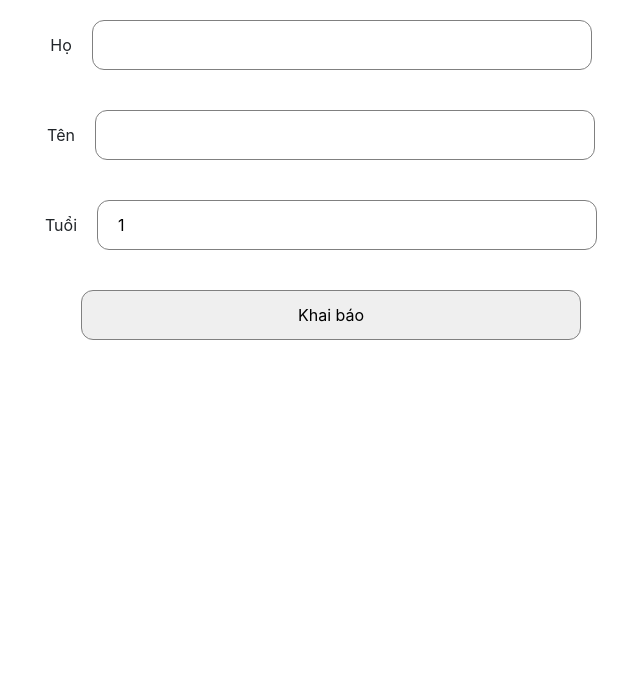
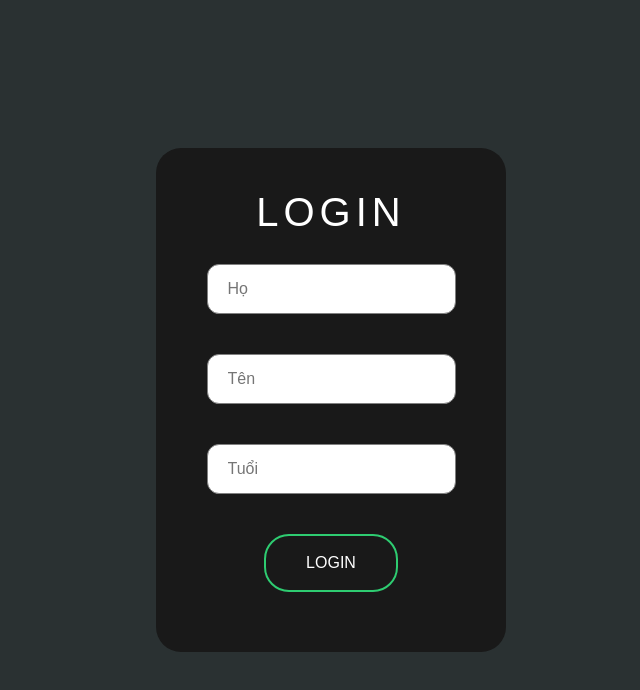
Before and after one commit to trinhphuongdesigner/batch-2-js, a React (Create React App) app in the folder batch-02-reactjs/: page / in a window 1280 px wide. Shown: the top 690 px of the page, without its empty margins (309-949 px from the left). Built offline with nearby package versions, Linux system fonts and the light colour scheme.

Commit message:
react-hook-form vs yup

```diff
--- a/batch-02-reactjs/src/App.js
+++ b/batch-02-reactjs/src/App.js
@@ -4,6 +4,7 @@ import ButtonAccordions from './components/buttonAccordions/index.jsx';
 import ImagePage from './components/image.jsx';
 import Tabs from './components/tabs/index.jsx';
 import FormBasic from './components/form/FormBasic.jsx';
+import FormLogin from './components/form/FormLogin.jsx';
 
 import './App.css';
 import './style.css';
@@ -17,7 +18,9 @@ function App() {
 
       <ImagePage /> */}
 
-      <FormBasic />
+      {/* <FormBasic /> */}
+
+      <FormLogin />
     </>
   );
 }
--- a/batch-02-reactjs/src/components/form/FormBasic.jsx
+++ b/batch-02-reactjs/src/components/form/FormBasic.jsx
@@ -24,6 +24,11 @@ function FormBasic(props) {
   const onChangeUser = (e) => {
     // style 2
     const { name, value } = e.target;
+    setErrors((prev) => ({
+      ...prev,
+      [name]: [],
+    }))
+
     setUser((prevState) => ({
       ...prevState,
       [name]: value,
@@ -97,6 +102,39 @@ function FormBasic(props) {
     );
   };
 
+  const onBlurInput = (e) => {
+    let err = {
+      age: [],
+      firstName: [],
+      lastName: [],
+    };
+
+    if (e.target.name === 'firstName') {
+      if (!e.target.value) {
+        err = {
+          ...err,
+          firstName: [...err.firstName, 'Vui lòng nhập họ'],
+        };
+      }
+
+      if (e.target.value && e.target.value.length > 10) {
+        err = {
+          ...err,
+          firstName: [...err.firstName, 'Họ không được vượt quá 10 ký tự'],
+        };
+      }
+
+      if (
+        err.age.length > 0 ||
+        err.firstName.length > 0 ||
+        err.lastName.length > 0
+      ) {
+        setErrors(err);
+        return;
+      }
+    }
+  }
+
   return (
     <form className="container" onSubmit={onSubmitData}>
       <div>
@@ -104,10 +142,11 @@ function FormBasic(props) {
         <input
           id="firstName"
           type="text"
-          value={user.firstName}
           name="firstName"
           // onChange={(e) => onChangeUser('firstName', e)} // style 1
+          value={user.firstName}
           onChange={onChangeUser} // style 2
+          onBlur={onBlurInput}
         />
         {errors.firstName.length > 0 && (
           <ol>
@@ -128,6 +167,13 @@ function FormBasic(props) {
           // onChange={(e) => onChangeUser('lastName', e)}
           onChange={onChangeUser} // style 2
         />
+        {errors.lastName.length > 0 && (
+          <ol>
+            {errors.lastName.map((item) => (
+              <li>{item}</li>
+            ))}
+          </ol>
+        )}
       </div>
 
       <div>
@@ -141,10 +187,25 @@ function FormBasic(props) {
           // onChange={(e) => onChangeUser('age', e)}
           onChange={onChangeUser} // style 2
         />
+        {errors.age.length > 0 && (
+          <ol>
+            {errors.age.map((item) => (
+              <li>{item}</li>
+            ))}
+          </ol>
+        )}
       </div>
 
       {/* <button onClick={onSubmitData}>Khai báo</button> */}
-      <input type="submit" value="Khai báo"></input>
+      <input
+        type="submit"
+        value="Khai báo"
+        disabled={
+          errors.age.length > 0 ||
+          errors.firstName.length > 0 ||
+          errors.lastName.length > 0
+        }
+      ></input>
     </form>
   );
 }
--- /dev/null
+++ b/batch-02-reactjs/src/components/form/FormLogin.css
@@ -0,0 +1,104 @@
+body {
+  margin: 0;
+  padding: 0;
+  font-family: sans-serif;
+  background: #2a3132;
+}
+
+.box {
+  display: flex;
+  flex-direction: column;
+  justify-content: center;
+  align-items: center;
+  width: 350px;
+  padding: 40px;
+  position: absolute;
+  top: 50%;
+  left: 50%;
+  transform: translate(-50%,-50%);
+  background: #191919;
+  border: none;
+  border-radius: 25px;
+  text-align: center;
+}
+h1{
+  color: white;
+  text-transform: uppercase;
+  font-weight: 500;
+  letter-spacing: 5px;
+}
+/**************
+ Input Fields
+***************/
+#username, #pass{
+  border: 2px solid #0097e6;
+  background: none;
+  display: block;
+  margin: 20px 0;
+  padding: 15px 45px;
+  width: 200px;
+  outline: none;
+  color: white;
+  border-radius: 25px;
+  text-align: center;
+  transition: 250ms width ease, 250ms border-color ease;
+}
+/**************
+   On Hover
+***************/
+#username:hover, #pass:hover{
+  width: 220px;
+}
+/**************
+   On Focus
+***************/
+#username:focus, #pass:focus{
+  width: 250px;
+  border-color: #6fb98f;
+}
+/**************
+ Submit Button
+***************/
+#submit{
+  border: 2px solid #2ecc71;
+  background: none;
+  display: block;
+  margin: 20px auto;
+  text-align: center;
+  padding: 15px 40px;
+  outline: none;
+  color: white;
+  border-radius: 25px;
+  cursor: pointer;
+  text-transform: uppercase;
+  font-weight: 200;
+  transition: 250ms background ease;
+  -webkit-transition: 250ms background ease;
+  -moz-transition: 250ms background ease;
+  -o-transition: 250ms background ease;
+}
+/**************
+   On Hover
+***************/
+#submit:hover{
+  background: #2ecc71;
+}
+
+.input-field {
+  position: relative;
+}
+
+.input-field > [aria-invalid='true'] {
+  border: 4px solid red;
+}
+
+.error {
+  width: 100%;
+  margin: 0;
+  padding: 0 15px;
+  position: absolute;
+  bottom: -8px;
+  left: 50%;
+  transform: translateX(-50%);
+  color: red;
+}
--- /dev/null
+++ b/batch-02-reactjs/src/components/form/FormLogin.jsx
@@ -0,0 +1,114 @@
+import React from 'react';
+import { useForm } from 'react-hook-form';
+import { yupResolver } from '@hookform/resolvers/yup';
+
+import yup from '../../helper/yupGlobal';
+
+import './FormLogin.css';
+
+
+const loginSchema = yup.object().shape({
+  firstName: yup
+    .string()
+    .required('Vui lòng nhập họ')
+    .min(2, (context) => {
+      return `Nhập ${context.value} là bậy yo, nhập lại đê`;
+    })
+    .max(10, (context) => {
+      return `Nhập ${context.value} là bậy yo, tên dell gì dài thế`;
+    }),
+  lastName: yup
+    .string()
+    .required('Vui lòng nhập tên')
+    .min(2, (context) => {
+      return `Nhập ${context.value} là bậy yo, nhập lại đê`;
+    })
+    .max(10, (context) => {
+      return `Nhập ${context.value} là bậy yo, tên dell gì dài thế`;
+    }),
+  age: yup
+    .number()
+    .required('Không bỏ trống tuổi')
+    .min(18, (content) => {
+      return `Tuổi ${content.value} chưa đủ để sử dụng dịch vụ. phải 18+ mới được`
+    }),
+});
+
+function FormLogin(props) {
+  const {
+    register,
+    handleSubmit,
+    // watch,
+    formState: { errors },
+  } = useForm({
+    mode: 'onChange',
+    resolver: yupResolver(loginSchema)
+});
+
+  console.log('««««« errors »»»»»', errors);
+
+  const onSubmit = (data) => {
+    // Bạn có thể gọi API để cập nhật dữ liệu ở ngay đây
+    console.log(data);
+};
+
+  return (
+    <form className="box" onSubmit={handleSubmit(onSubmit)}>
+      <h1>login</h1>
+      <div className="input-field">
+        <input
+          type="text"
+          name="firstName"
+          id="firstName"
+          placeholder="Họ"
+          autoComplete="off"
+          {...register('firstName')}
+          // {...register('firstName', { required: true, maxLength: 10, minLength: 2 })}
+          aria-invalid={errors.firstName ? "true" : "false"}
+        />
+        {
+          errors.firstName && <small className='text-danger'>{errors.firstName.message}</small>
+        }
+      </div>
+
+      <div className="input-field">
+        <input
+          type="text"
+          name="lastName"
+          id="lastName"
+          placeholder="Tên"
+          autoComplete="off"
+          {...register('lastName')}
+          aria-invalid={errors.lastName ? "true" : "false"}
+        />
+      </div>
+
+      <div className="input-field">
+        <input
+          type="number"
+          name="age"
+          id="age"
+          placeholder="Tuổi"
+          autoComplete="off"
+          {...register('age')}
+          aria-invalid={errors.age ? "true" : "false"}
+        />
+      </div>
+
+      {/* <div className="input-field">
+        <input
+          type="password"
+          name="pass"
+          id="pass"
+          placeholder="Password"
+          autoComplete="off"
+        />
+      </div> */}
+      <button type="submit" id="submit">
+        LOGIN
+      </button>
+    </form>
+  );
+}
+
+export default FormLogin;
--- a/batch-02-reactjs/src/components/form/style.css
+++ b/batch-02-reactjs/src/components/form/style.css
@@ -1,7 +1,7 @@
 input {
   height: 50px;
   border-radius: 12px;
-  width: 500px;
+  /* width: 500px; */
   border: solid 1px gray;
   margin: 20px;
   padding: 10px 20px;
--- /dev/null
+++ b/batch-02-reactjs/src/helper/yupGlobal.js
@@ -0,0 +1,24 @@
+import * as yup from 'yup'
+
+const REGEX_PASSWORD= /^(?=.*\d)(?=.*[a-zA-Z])[\da-zA-Z_.\-@]{8,}$/
+const REGEX_ONLY_NUMBER= /^\d+$/
+
+yup.addMethod(yup.string, 'password', function (
+  message,
+) {
+  return this.matches(REGEX_PASSWORD, {
+    message,
+    excludeEmptyString: true,
+  })
+})
+
+yup.addMethod(yup.string, 'onlyNumber', function (
+  message,
+) {
+  return this.matches(REGEX_ONLY_NUMBER, {
+    message,
+    excludeEmptyString: true,
+  })
+})
+
+export default yup
```
Also changed, not shown: batch-02-reactjs/package.json (+6 -1 lines), 1 other file (tests, documents, lock files or other folders).
